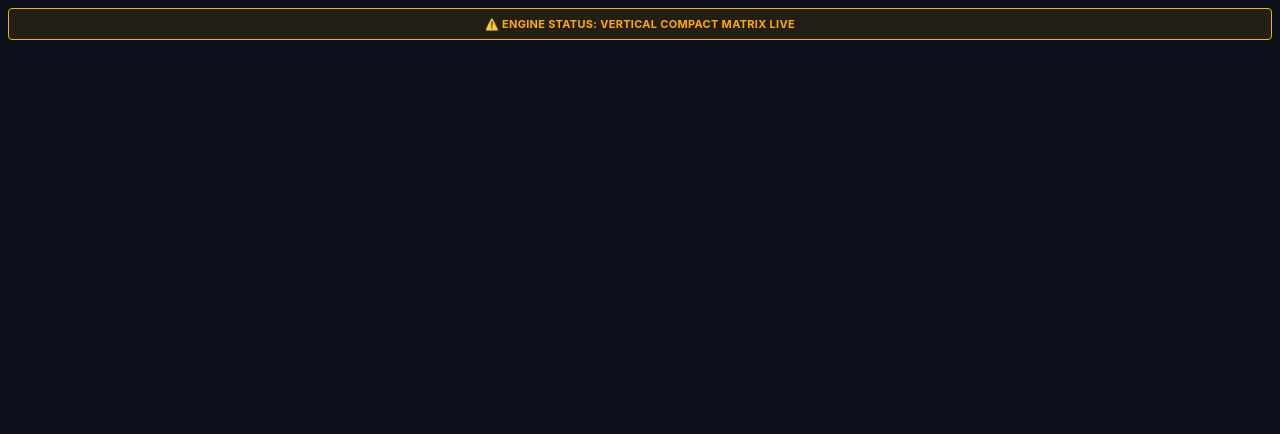
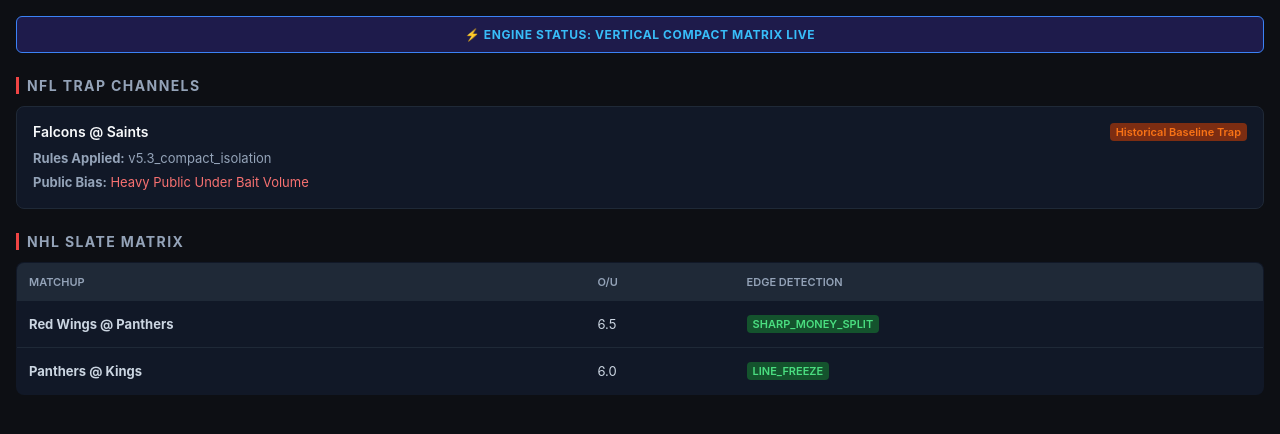
Before and after one commit to matty48653-design/Cee-app, a Flask app: page / in a window 1280 px wide. Shown: the top 434 px of the page. Run offline with Flask 3, Linux system fonts and the light colour scheme.

Commit message:
Revise dashboard title and enhance layout styles
Updated the dashboard HTML to change the title and modify styles for better visual presentation. Added new sections for NFL and NHL data.

```diff
--- a/templates/dashboard.html
+++ b/templates/dashboard.html
@@ -3,72 +3,61 @@
 <head>
     <meta charset="UTF-8">
     <meta name="viewport" content="width=device-width, initial-scale=1.0">
-    <title>CEE Dashboard v5.3</title>
+    <title>CEE v5.3 HUD</title>
     <style>
-        body { background-color: #0b0f19; color: #ffffff; font-family: -apple-system, sans-serif; padding: 8px; margin: 0; }
-        .engine-alert { background: rgba(255, 171, 0, 0.1); border: 1px solid #ffab00; color: #ffab00; padding: 8px; text-align: center; font-weight: bold; font-size: 11px; margin-bottom: 12px; border-radius: 4px; letter-spacing: 0.3px; }
-        .scroll-container { display: flex; flex-direction: column; gap: 12px; padding-bottom: 25px; }
-        .card { background: #131a2c; border-radius: 8px; padding: 12px; border: 1px solid #1e293b; box-shadow: 0 2px 4px rgba(0, 0, 0, 0.2); }
-        .slate-title { font-size: 15px; font-weight: bold; margin-bottom: 8px; color: #ffffff; line-height: 1.2; }
-        .live-clock-bar { background: #3b1f5c; color: #e9d5ff; padding: 6px; border-radius: 4px; font-weight: bold; text-align: center; margin-bottom: 10px; font-size: 12px; letter-spacing: 0.2px; }
-        .sim-box { border: 1px solid #1e293b; padding: 8px; border-radius: 4px; margin-bottom: 10px; font-size: 12px; background: rgba(30, 41, 59, 0.3); }
-        .sim-total-text { color: #f87171; font-weight: bold; margin-top: 4px; }
-        .section-header { font-size: 10px; font-weight: bold; color: #64748b; text-transform: uppercase; letter-spacing: 0.5px; display: flex; justify-content: space-between; margin-bottom: 6px; padding-bottom: 3px; border-bottom: 1px solid #1e293b; }
-        .data-row { display: flex; justify-content: space-between; padding: 5px 0; font-size: 13px; align-items: center; }
-        .player-name { font-weight: bold; }
-        .player-pos { color: #94a3b8; font-weight: normal; font-size: 11px; }
-        .target-floor { color: #fde047; font-weight: 500; text-align: right; }
-        .target-ceiling { color: #fde047; font-weight: 500; text-align: right; }
-        .morale-header { color: #ffab00; font-weight: bold; font-size: 11px; margin-top: 10px; margin-bottom: 4px; text-transform: uppercase; letter-spacing: 0.5px; }
-        .crossed-out { text-decoration: line-through; color: #ef4444; font-weight: bold; font-size: 12px; white-space: nowrap; }
-        .warn-tag { background: #ef4444; color: #fff; padding: 1px 4px; border-radius: 3px; font-size: 9px; font-weight: bold; }
-        .alert-desc { color: #94a3b8; font-size: 11px; line-height: 1.3; }
-        .morale-row { display: flex; gap: 8px; align-items: flex-start; margin-top: 6px; background: rgba(239, 68, 68, 0.04); padding: 6px; border-radius: 4px; border: 1px solid rgba(239, 68, 68, 0.08); }
+        body { background-color: #0d0f14; color: #cbd5e1; font-family: -apple-system, BlinkMacSystemFont, "Segoe UI", Roboto, sans-serif; margin: 0; padding: 16px; }
+        .banner { background: #1e1b4b; border: 1px solid #3b82f6; color: #38bdf8; text-align: center; padding: 10px; font-weight: bold; border-radius: 6px; font-size: 12px; letter-spacing: 0.05em; margin-bottom: 20px; }
+        .section-title { font-size: 14px; font-weight: 700; text-transform: uppercase; color: #94a3b8; letter-spacing: 0.1em; margin: 24px 0 12px 0; border-left: 3px solid #ef4444; padding-left: 8px; }
+        .matrix-table { width: 100%; border-collapse: collapse; background: #111827; border-radius: 8px; overflow: hidden; border: 1px solid #1f2937; margin-bottom: 20px; }
+        .matrix-table th { background: #1f2937; color: #94a3b8; font-size: 11px; text-transform: uppercase; text-align: left; padding: 12px; font-weight: 600; }
+        .matrix-table td { padding: 14px 12px; font-size: 13px; border-bottom: 1px solid #1f2937; }
+        .matrix-table tr:last-child td { border-bottom: none; }
+        .badge { background: #14532d; color: #4ade80; padding: 2px 6px; border-radius: 4px; font-size: 11px; font-weight: 600; display: inline-block; }
+        .badge-alt { background: #7c2d12; color: #f97316; padding: 2px 6px; border-radius: 4px; font-size: 11px; font-weight: 600; display: inline-block; }
+        .card { background: #111827; border: 1px solid #1f2937; border-radius: 8px; padding: 16px; margin-bottom: 16px; }
+        .card-header { font-size: 14px; font-weight: 600; color: #f8fafc; margin-bottom: 8px; display: flex; justify-content: space-between; }
+        .card-body { font-size: 13px; color: #94a3b8; line-height: 1.5; }
     </style>
 </head>
 <body>
 
-    <div class="engine-alert">⚠️ ENGINE STATUS: VERTICAL COMPACT MATRIX LIVE</div>
+    <div class="banner">⚡ ENGINE STATUS: VERTICAL COMPACT MATRIX LIVE</div>
 
-    <div id="main-scroll" class="scroll-container">
-        {% for board in slates %}
+    <div class="section-title">NFL Trap Channels</div>
+    {% if cache.trap_analysis_models.active_cards %}
+        {% for key, card in cache.trap_analysis_models.active_cards.items() %}
         <div class="card">
-            <div style="color: #f87171; font-size: 10px; font-weight: bold; margin-bottom: 2px; letter-spacing: 0.5px;">{{ board.sport_tag }}</div>
-            <div class="slate-title">{{ board.game }}</div>
-
-            <div class="live-clock-bar">
-                🏁 TIMING: {{ board.live_clock }} | {{ board.score_string }}
+            <div class="card-header">
+                <span>{{ card.matchup }}</span>
+                <span class="badge-alt">{{ card.type }}</span>
             </div>
-
-            <div class="sim-box">
-                📊 SIM ENGINE MODEL: {{ board.pacing_status }} (DK Line: {{ board.closing_line }})
-                <div class="sim-total-text">{{ board.sim_total }}</div>
+            <div class="card-body">
+                <div><b>Rules Applied:</b> {{ card.rules_applied }}</div>
+                <div style="margin-top: 4px;"><b>Public Bias:</b> <span style="color: #f87171;">{{ card.public_bias }}</span></div>
             </div>
-
-            <div class="section-header">
-                <span>Player Data Stream</span>
-                <span>Safety Target Matrix</span>
-            </div>
-
-            {% for player in board.players %}
-            <div class="data-row">
-                <span class="player-name">{{ player.name }} <span class="player-pos">({{ player.position }})</span></span>
-                <span class="{% if player.is_floor %}target-floor{% else %}target-ceiling{% endif %}">{{ player.target }}</span>
-            </div>
-            {% endfor %}
-
-            <div class="morale-header">⚠️ MORALE DEFICIT STREAM</div>
-            {% for item in board.morale %}
-            <div class="morale-row">
-                <div style="display: flex; flex-direction: column; gap: 2px; align-items: flex-start;">
-                    <span class="crossed-out">{{ item.unit }}</span>
-                    <span class="warn-tag">{{ item.status }}</span>
-                </div>
-                <div class="alert-desc">{{ item.alert_text }}</div>
-            </div>
-            {% endfor %}
         </div>
         {% endfor %}
-    </div>
+    {% endif %}
+
+    <div class="section-title">NHL Slate Matrix</div>
+    <table class="matrix-table">
+        <thead>
+            <tr>
+                <th>Matchup</th>
+                <th>O/U</th>
+                <th>Edge Detection</th>
+            </tr>
+        </thead>
+        <tbody>
+            {% for game in cache.nhl_slate.games %}
+            <tr>
+                <td><b>{{ game.matchup }}</b></td>
+                <td>{{ game.ou }}</td>
+                <td><span class="badge">{{ game.contrarian_edge }}</span></td>
+            </tr>
+            {% endfor %}
+        </tbody>
+    </table>
+
 </body>
 </html>
```
